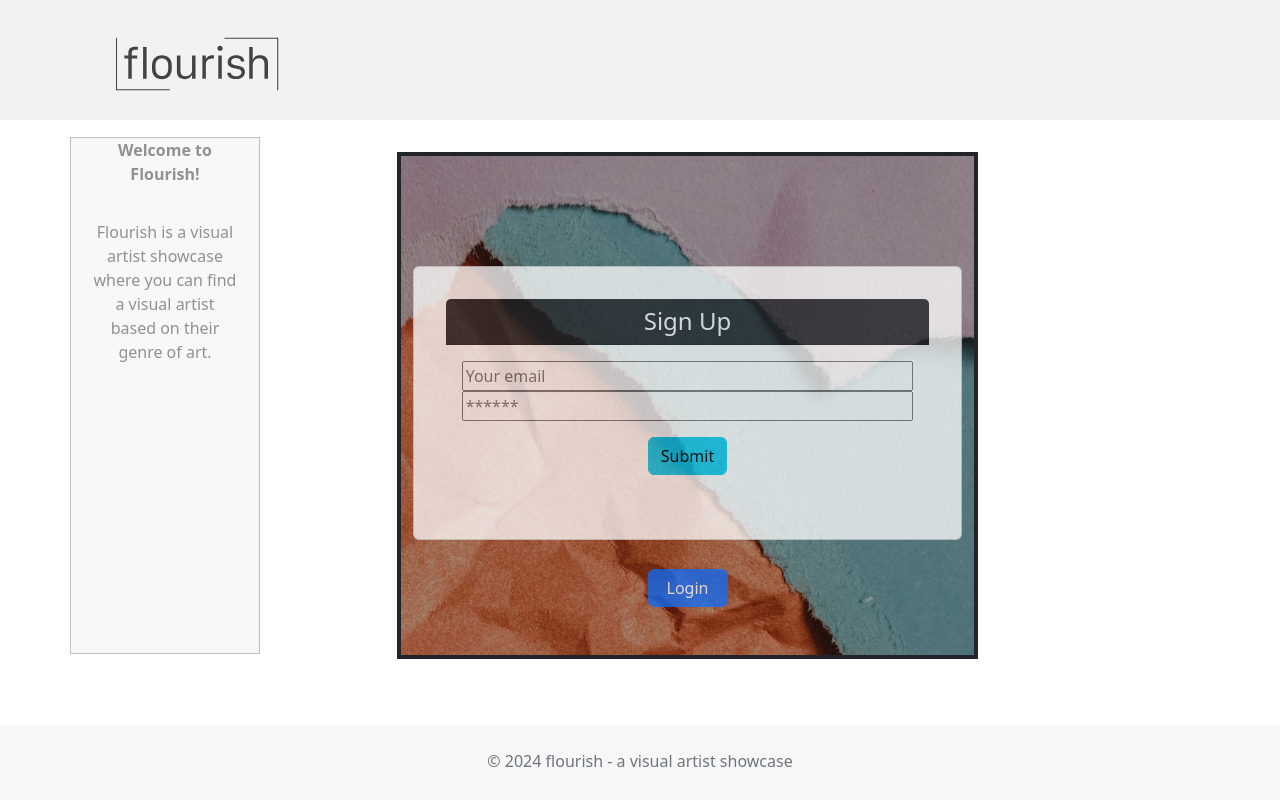
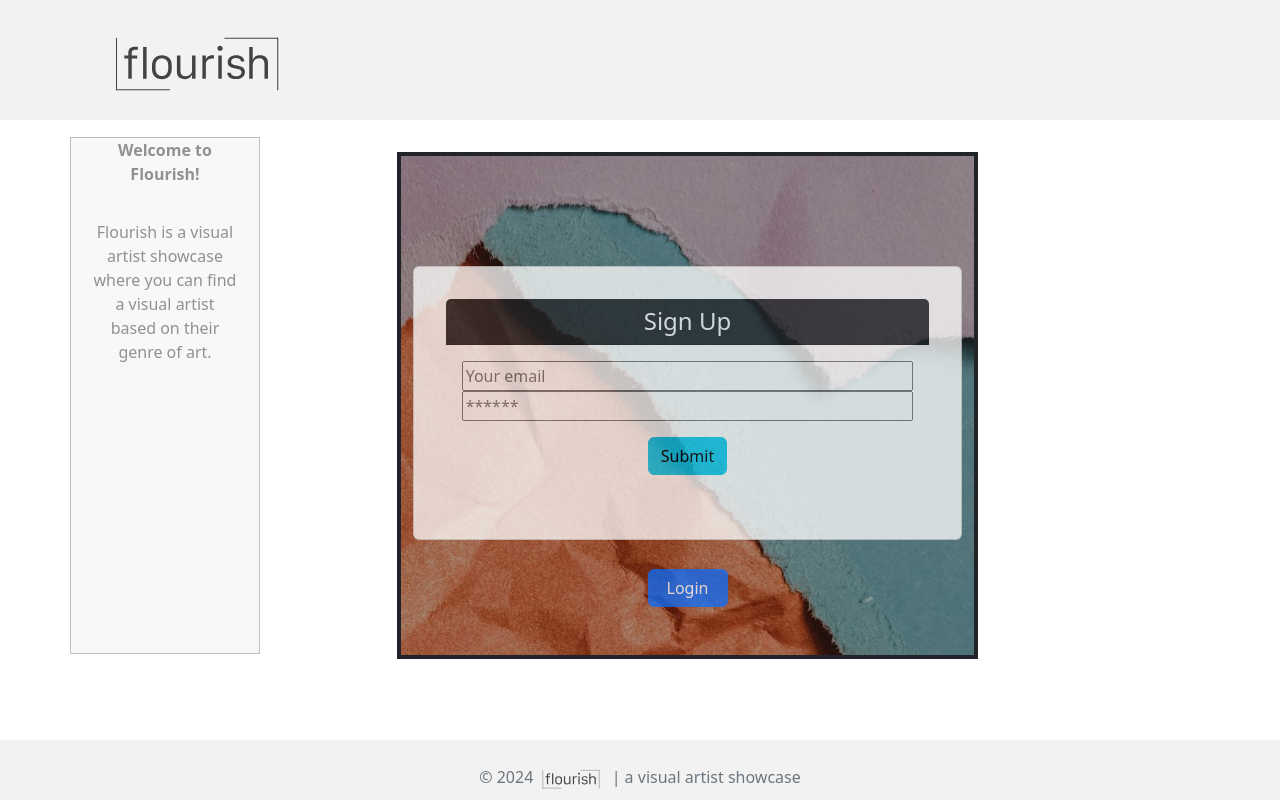
Before and after one commit to rickdeakins/flourish, a React (Vite) app in the folder client/: page / in a window 1280 px wide. Built offline with nearby package versions, Linux system fonts and the light colour scheme.

Commit message:
Adjusted size and opacity of the footer. The logo was added to the footer.

```diff
--- a/client/src/components/Footer.jsx
+++ b/client/src/components/Footer.jsx
@@ -3,13 +3,17 @@ import 'bootstrap/dist/css/bootstrap.min.css';
 
 const Footer = () => {
 
-  return(
-<div id="footer" className="text-secondary py-1 fixed-bottom" style={{ height: '75px', backgroundColor: 'rgba(180, 180, 180, .10)' }}>
-      <div id="text-secondary" style={{ margin: '20px'}}>
-      <p>© 2024 flourish - a visual artist showcase</p>
+  return (
+    <div id="footer" className="py-4 fixed-bottom margin-right text-secondary" style={{ height: '60px', backgroundColor: '#F2F2F2', marginTop: '10px'}}>
+      <div className="container-fluid">
+        <div className="row">
+          <div className="col">
+            <p>© 2024 <img src="./assets/misc/logotemp.svg"  alt="logo" style={{ width: '70px', height: 'auto' }} /> | a visual artist showcase</p>
+          </div>
+        </div>
+      </div>
     </div>
-    </div>
-  )
+  );
 }
 
 export default Footer;
```
